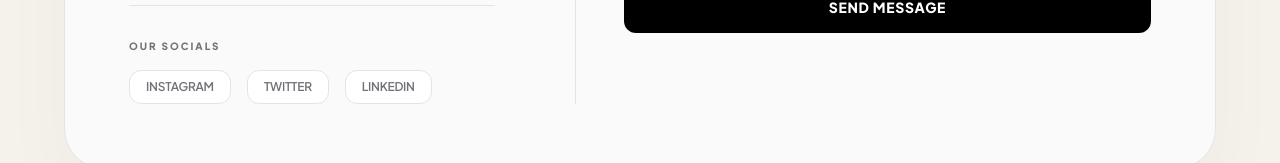
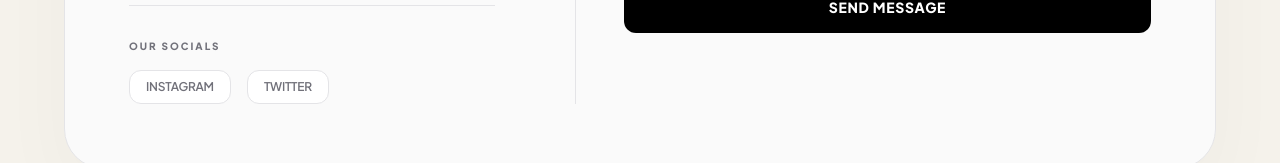
Before and after one commit to void-prolite/void, a Next.js app: page /contact in a window 1280 px wide. Shown: the part 1084-1247 px from the top of the page. Built offline with nearby package versions, Linux system fonts and the light colour scheme; no server answers.

Commit message:
linkedin

```diff
--- a/app/contact/page.tsx
+++ b/app/contact/page.tsx
@@ -233,11 +233,10 @@ export default function ContactPage() {
                     OUR SOCIALS
                   </span>
                   <div className="flex gap-4">
-                    {["Instagram", "Twitter", "LinkedIn"].map((network) => {
+                    {["Instagram", "Twitter"].map((network) => {
                       const socialUrls: Record<string, string> = {
                         Instagram: "https://www.instagram.com/void.prolite/",
-                        Twitter: "https://x.com/Voidprolite",
-                        LinkedIn: "#"
+                        Twitter: "https://x.com/Voidprolite"
                       };
                       const href = socialUrls[network] || "#";
                       return (
```
